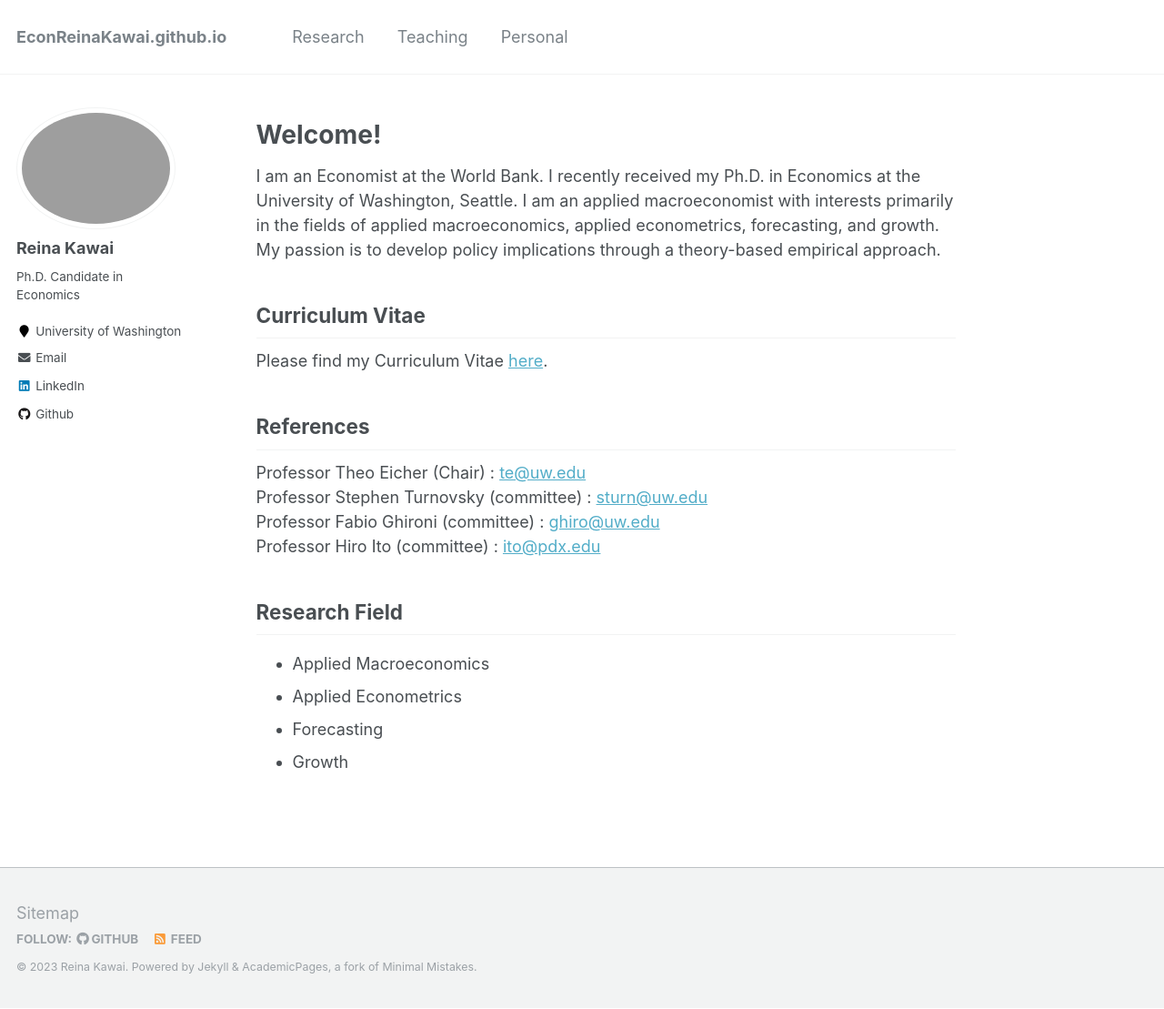
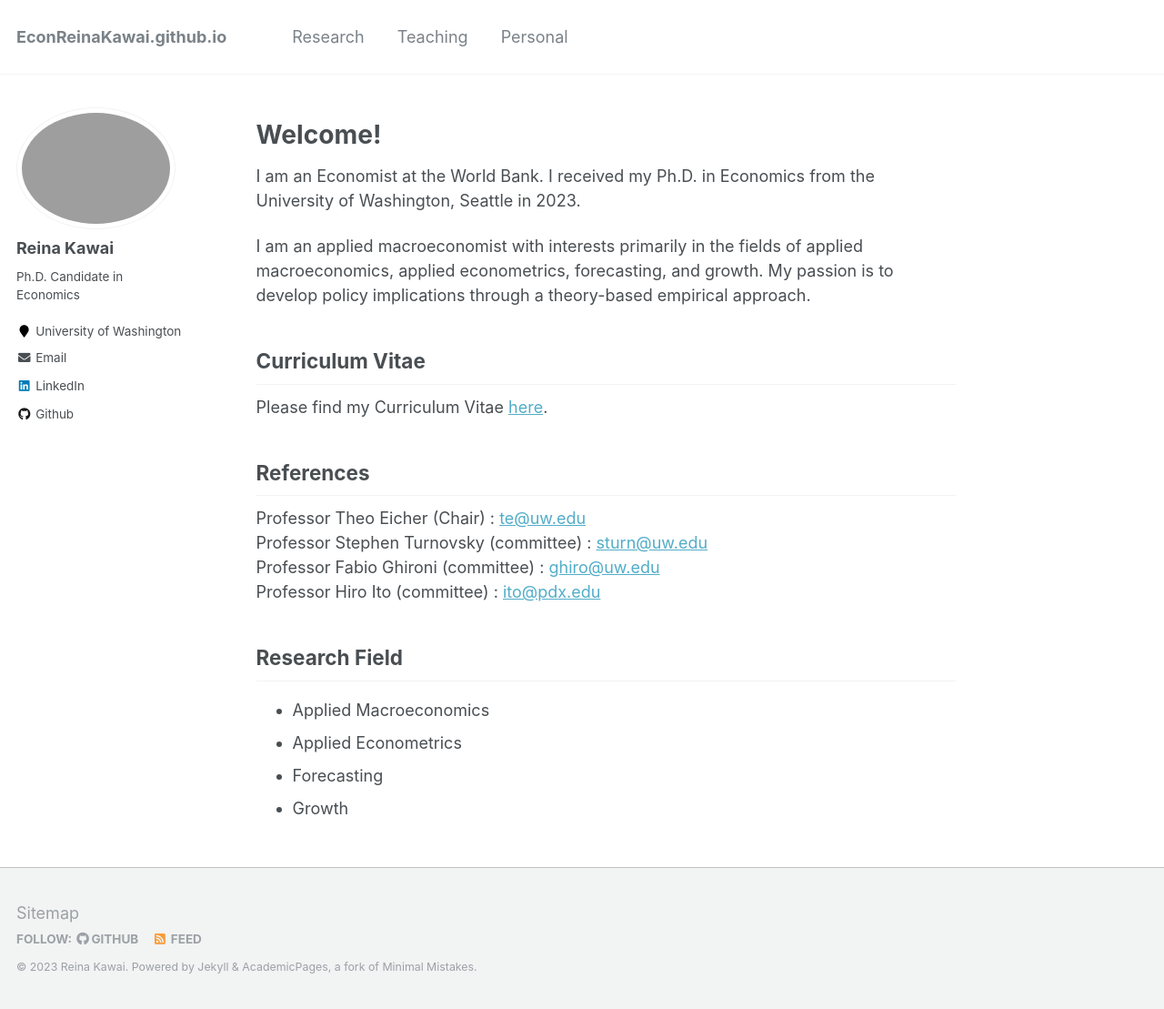
Before and after one commit to Reina-Kawai/Reina-Kawai.github.io, a Jekyll site: the page built from _pages/about.md, in a window 1280 px wide and 1109 px high. Shown: the whole window at 91% size. Built offline with Jekyll 4.4.1, drawn with Linux system fonts in a browser that asks for light colours.

Commit message:
Update about.md

```diff
--- a/_pages/about.md
+++ b/_pages/about.md
@@ -10,7 +10,9 @@ redirect_from:
 
 Welcome!
 ======
-I am an Economist at the World Bank. I recently received my Ph.D. in Economics at the University of Washington, Seattle. I am an applied macroeconomist with interests primarily in the fields of applied macroeconomics, applied econometrics, forecasting, and growth. My passion is to develop policy implications through a theory-based empirical approach.
+I am an Economist at the World Bank. I received my Ph.D. in Economics from the University of Washington, Seattle in 2023.
+
+I am an applied macroeconomist with interests primarily in the fields of applied macroeconomics, applied econometrics, forecasting, and growth. My passion is to develop policy implications through a theory-based empirical approach.
 
 
 Curriculum Vitae
```
